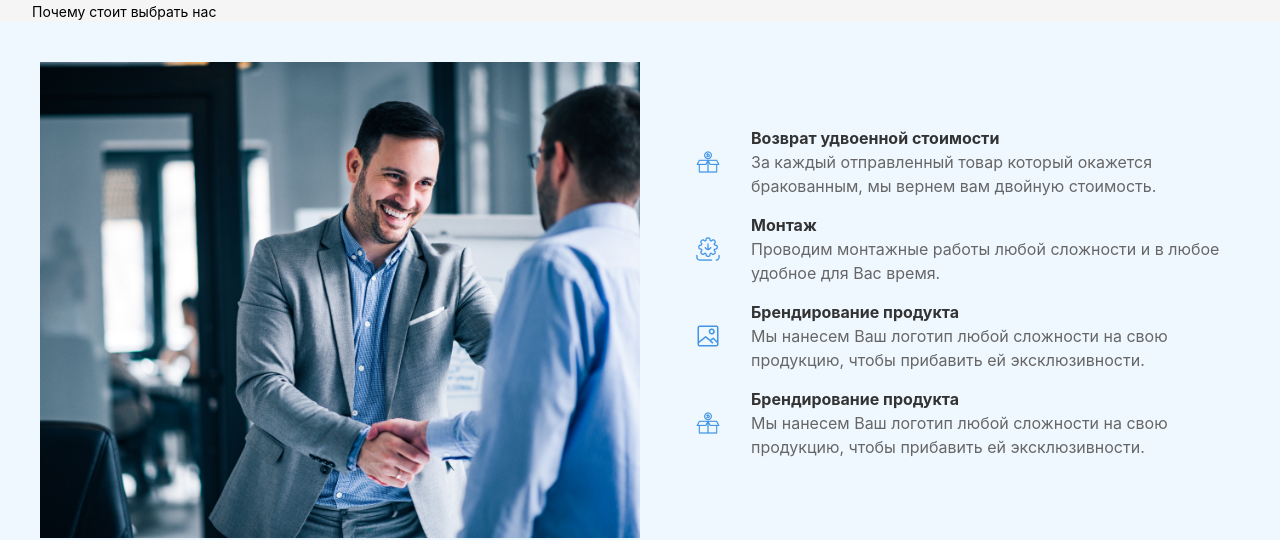
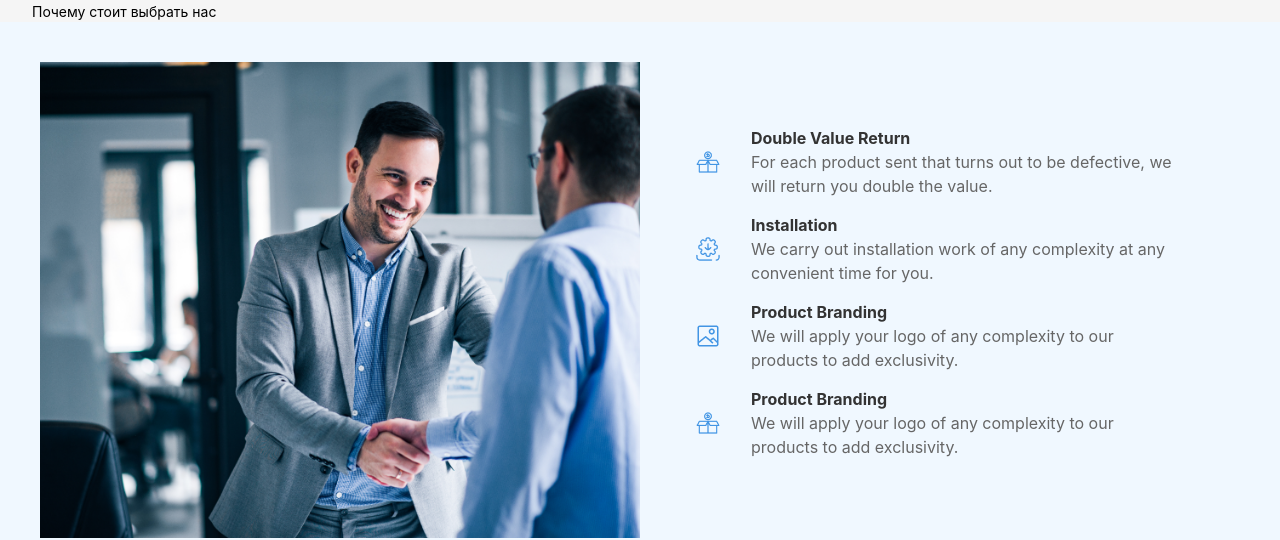
Before and after one commit to xaitboyevalisher/E-Commerse, a React (Vite) app: page /wholesale in a window 1280 px wide. Shown: the part 1080-1620 px from the top of the page. Built offline with nearby package versions, Linux system fonts and the light colour scheme.

Commit message:
E-Commerce

```diff
--- a/public/locales/en/translation.json
+++ b/public/locales/en/translation.json
@@ -119,5 +119,11 @@
       "description": "We will apply your logo of any complexity to our products to make them more exclusive."
     }
   },
-  "goTo": "Go to"
+  "goTo": "Go to",
+  "feature1_title": "Double Value Return",
+  "feature1_desc": "For each product sent that turns out to be defective, we will return you double the value.",
+  "feature2_title": "Installation",
+  "feature2_desc": "We carry out installation work of any complexity at any convenient time for you.",
+  "feature3_title": "Product Branding",
+  "feature3_desc": "We will apply your logo of any complexity to our products to add exclusivity."
 }
--- a/public/locales/ru/translation.json
+++ b/public/locales/ru/translation.json
@@ -120,5 +120,18 @@
       "description": "Мы нанесем Ваш логотип любой сложности на свою продукцию, чтобы прибавить ей эксклюзивности."
     }
   },
-  "goTo": "Перейти"
+  "goTo": "Перейти",
+
+  "feature1_title": "Возврат удвоенной стоимости",
+  "feature1_desc": "За каждый отправленный товар который окажется бракованным, мы вернем вам двойную стоимость.",
+  "feature2_title": "Монтаж",
+  "feature2_desc": "Проводим монтажные работы любой сложности и в любое удобное для Вас время.",
+  "feature3_title": "Брендирование продукта",
+  "feature3_desc": "Мы нанесем Ваш логотип любой сложности на свою продукцию, чтобы прибавить ей эксклюзивности.",
+  "project_title": "Проект для гостиницы Radisson Hotels",
+  "logo_alt": "Проект для гостиницы Radisson Hotels",
+  "installed_locks": "Установлено 123 Вариативных замка Golden Soft для отеля",
+  "branding_applied": "Было нанесено личный брендинг на все замки",
+  "installation_completed": "Были проведены монтажные работы, также была произведена помощь в подключении замков к системе",
+  "budget": "Бюджет - $5000"
 }
--- a/src/login/index.tsx
+++ b/src/login/index.tsx
@@ -3,6 +3,7 @@ import { Layout, Form, Input, Button, Typography, message, Space } from "antd";
 import { useState, useEffect } from "react";
 import { useNavigate } from "react-router-dom";
 import axios from "axios";
+
 import { Link } from "react-router-dom";
 
 export const LoginPage = () => {
--- a/src/pages/Home.tsx
+++ b/src/pages/Home.tsx
@@ -53,11 +53,11 @@ const Home = () => {
   );
 
   const { data: popularProducts = [] } = useQuery<Product[]>(
-    ["products"],
+    ["products", i18n.language],
     async () => {
       const response = await api.get(`/lock/get-all-by-filter`, {
         params: { page: 0, size: 10 },
-        headers: { "Accept-Language": language },
+        headers: { "Accept-Language": i18n.language },
       });
       return response.data.data;
     }
--- a/src/pages/Product.tsx
+++ b/src/pages/Product.tsx
@@ -60,7 +60,7 @@ const ProductPage = () => {
     return useQuery<Product[]>({
       queryKey: ["products", i18n.language],
       queryFn: async () => {
-        const response = await api.get(`/lock/get-all-by-filter`, {
+        const response = await api.get(`/api/v1/lock/get-all-by-filter`, {
           params: { startPrice: 0, page: 0, size: 10 },
           headers: { "Accept-Language": i18n.language },
         });
@@ -96,7 +96,7 @@ const ProductPage = () => {
     const contactData = { name, email };
 
     try {
-      await api.post("/contact/add", contactData);
+      await api.post("/api/v1/contact/add", contactData);
 
       localStorage.setItem(
         "contactSuccessMessage",
--- a/src/pages/Productdetail.tsx
+++ b/src/pages/Productdetail.tsx
@@ -38,7 +38,7 @@ const Locks = async (): Promise<Lock[]> => {
 
 const addToBasket = async (lockId: number) => {
   try {
-    const response = await api.post("/api/v1/basket/add", { lockId });
+    const response = await api.post("/basket/add", { lockId });
     return response.data;
   } catch (error) {
     throw new Error("Failed to add item to basket");
--- a/src/pages/Wholesale.tsx
+++ b/src/pages/Wholesale.tsx
@@ -354,11 +354,8 @@ const Wholesale = () => {
                 <img src="/product-return 1 (2).png" alt="" />
               </div>
               <div>
-                <p className="feature-title">Возврат удвоенной стоимости</p>
-                <p className="min-w-[390px]">
-                  За каждый отправленный товар который окажется бракованным, мы
-                  вернем вам двойную стоимость.
-                </p>
+                <p className="feature-title">{t("feature1_title")}</p>
+                <p className="min-w-[390px]">{t("feature1_desc")}</p>
               </div>
             </div>
 
@@ -367,11 +364,8 @@ const Wholesale = () => {
                 <img src="/install 1.png" alt="" />
               </div>
               <div>
-                <p className="feature-title">Монтаж</p>
-                <p className="min-w-[500px]">
-                  Проводим монтажные работы любой сложности и в любое удобное
-                  для Вас время.
-                </p>
+                <p className="feature-title">{t("feature2_title")}</p>
+                <p className="min-w-[500px]">{t("feature2_desc")}</p>
               </div>
             </div>
 
@@ -380,11 +374,8 @@ const Wholesale = () => {
                 <img src="/image 1.png" alt="" />
               </div>
               <div>
-                <p className="feature-title">Брендирование продукта</p>
-                <p className="min-w-[405px]">
-                  Мы нанесем Ваш логотип любой сложности на свою продукцию,
-                  чтобы прибавить ей эксклюзивности.
-                </p>
+                <p className="feature-title">{t("feature3_title")}</p>
+                <p className="min-w-[405px]">{t("feature3_desc")}</p>
               </div>
             </div>
 
@@ -393,11 +384,8 @@ const Wholesale = () => {
                 <img src="/product-return 1 (2).png" alt="" />
               </div>
               <div>
-                <p className="feature-title">Брендирование продукта</p>
-                <p className="min-w-[405px]">
-                  Мы нанесем Ваш логотип любой сложности на свою продукцию,
-                  чтобы прибавить ей эксклюзивности.
-                </p>
+                <p className="feature-title">{t("feature3_title")}</p>
+                <p className="min-w-[405px]">{t("feature3_desc")}</p>
               </div>
             </div>
           </div>
```
Also changed, not shown: public/locales/uz/translation.json (+14 -1 lines).
